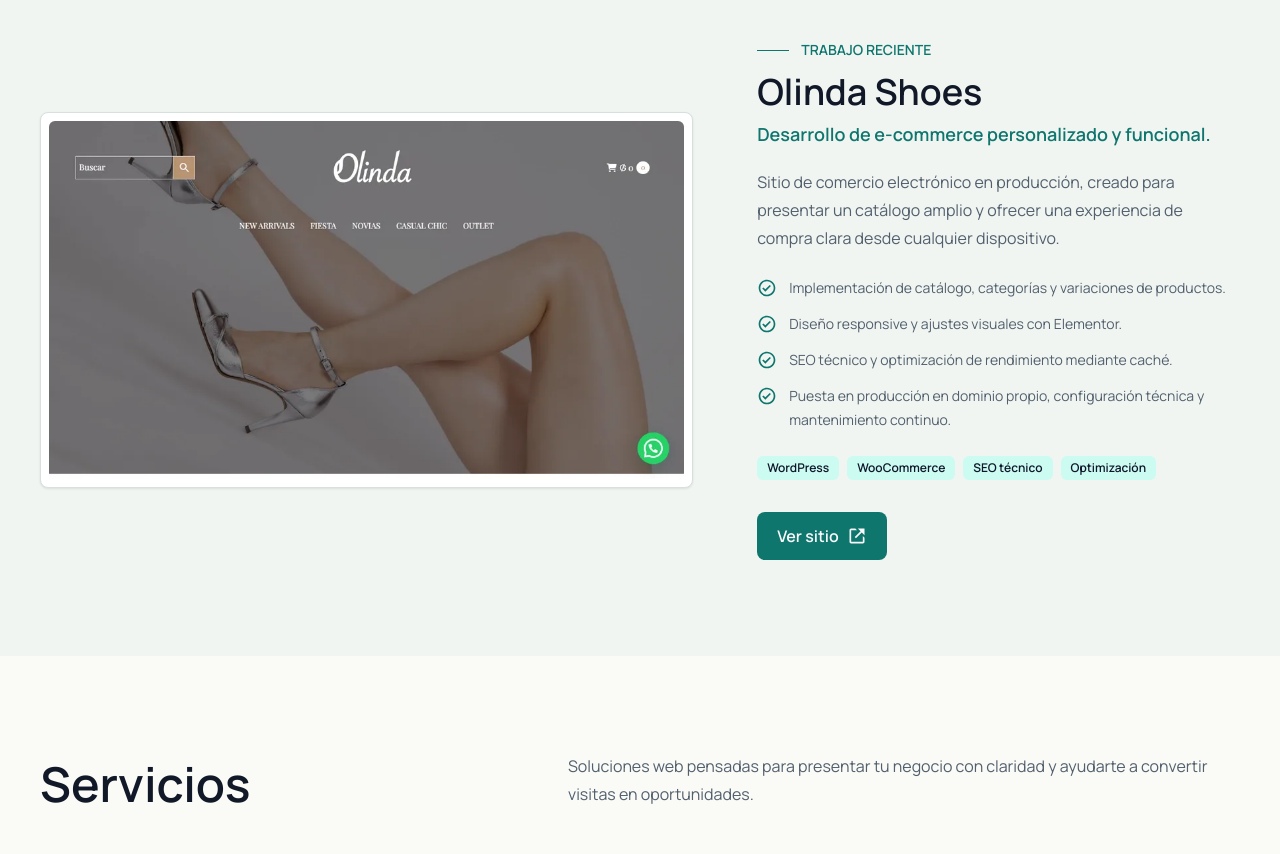
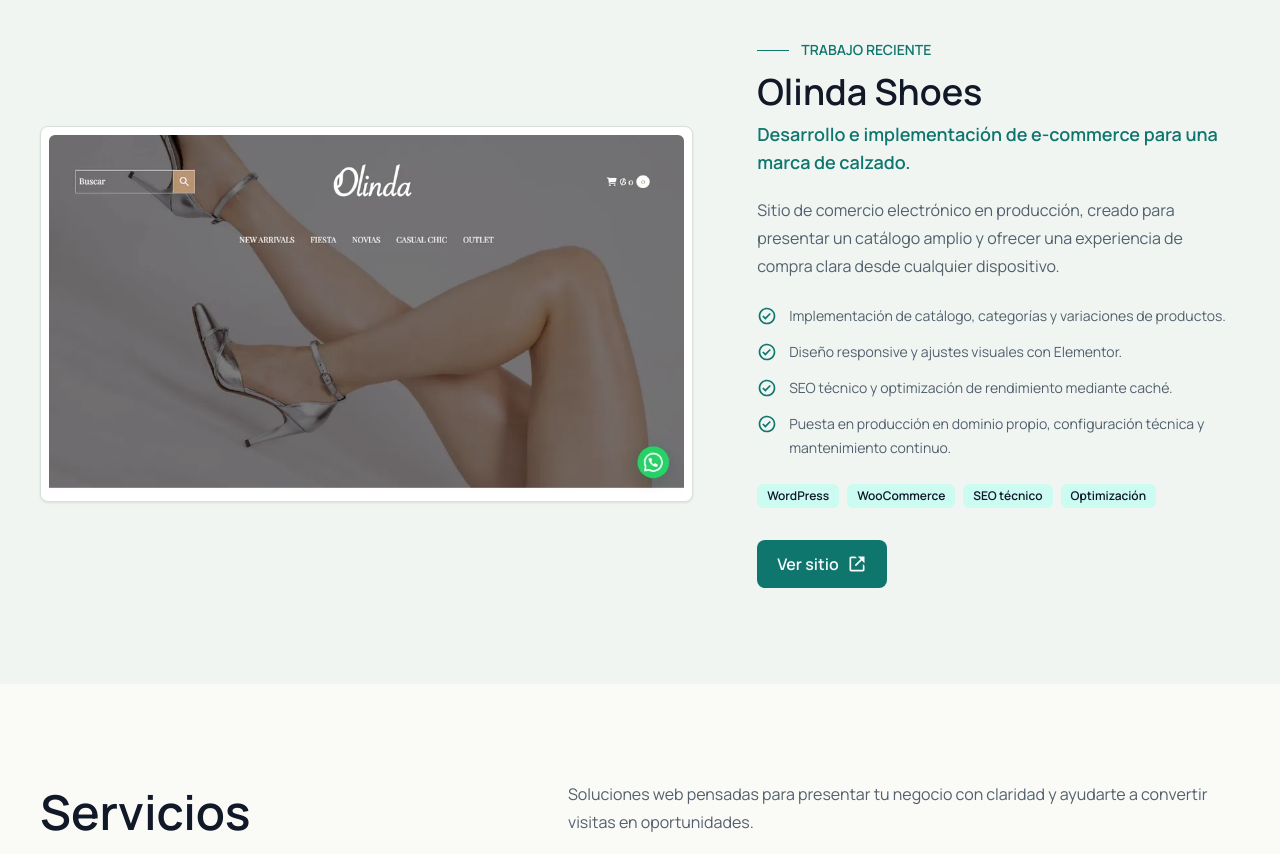
Before and after one commit to alexvillalbam/Portfolio, a React (Vite) app: page / in a window 1280 px wide. Shown: the part 980-1834 px from the top of the page. Built offline with nearby package versions, Linux system fonts and the light colour scheme.

Commit message:
small text change

```diff
--- a/src/data/portfolio.js
+++ b/src/data/portfolio.js
@@ -18,7 +18,8 @@
 
 export const featuredProject = {
   title: 'Olinda Shoes',
-  subtitle: 'Desarrollo de e-commerce personalizado y funcional.',
+  subtitle:
+    'Desarrollo e implementación de e-commerce para una marca de calzado.',
   description:
     'Sitio de comercio electrónico en producción, creado para presentar un catálogo amplio y ofrecer una experiencia de compra clara desde cualquier dispositivo.',
   responsibilities: [
@@ -27,12 +28,7 @@
     'SEO técnico y optimización de rendimiento mediante caché.',
     'Puesta en producción en dominio propio, configuración técnica y mantenimiento continuo.',
   ],
-  technologies: [
-    'WordPress',
-    'WooCommerce',
-    'SEO técnico',
-    'Optimización',
-  ],
+  technologies: ['WordPress', 'WooCommerce', 'SEO técnico', 'Optimización'],
   image: olindaShoesImage,
   imageAlt: 'Página principal de la tienda online Olinda Shoes',
   liveUrl: 'https://olindashoes.com.py/',
```
